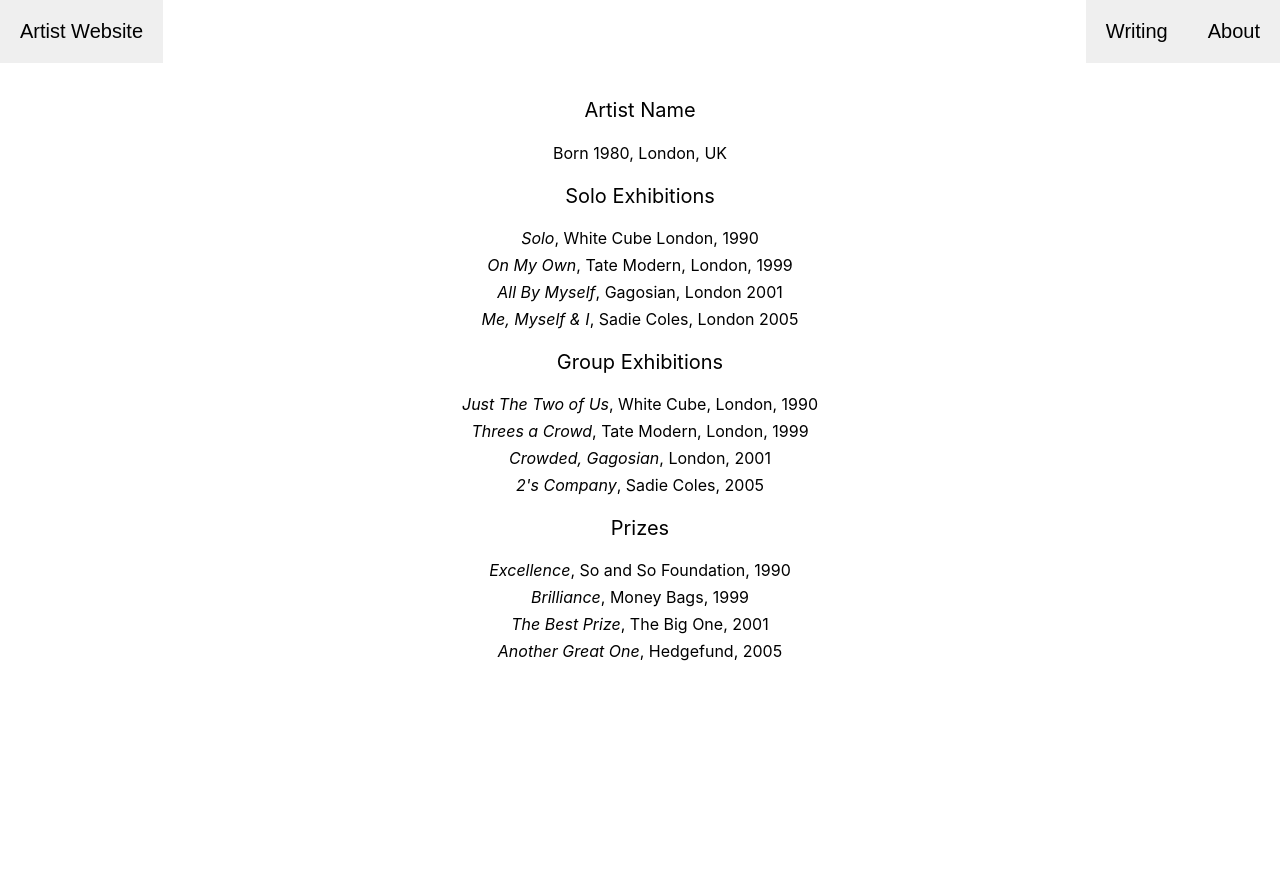
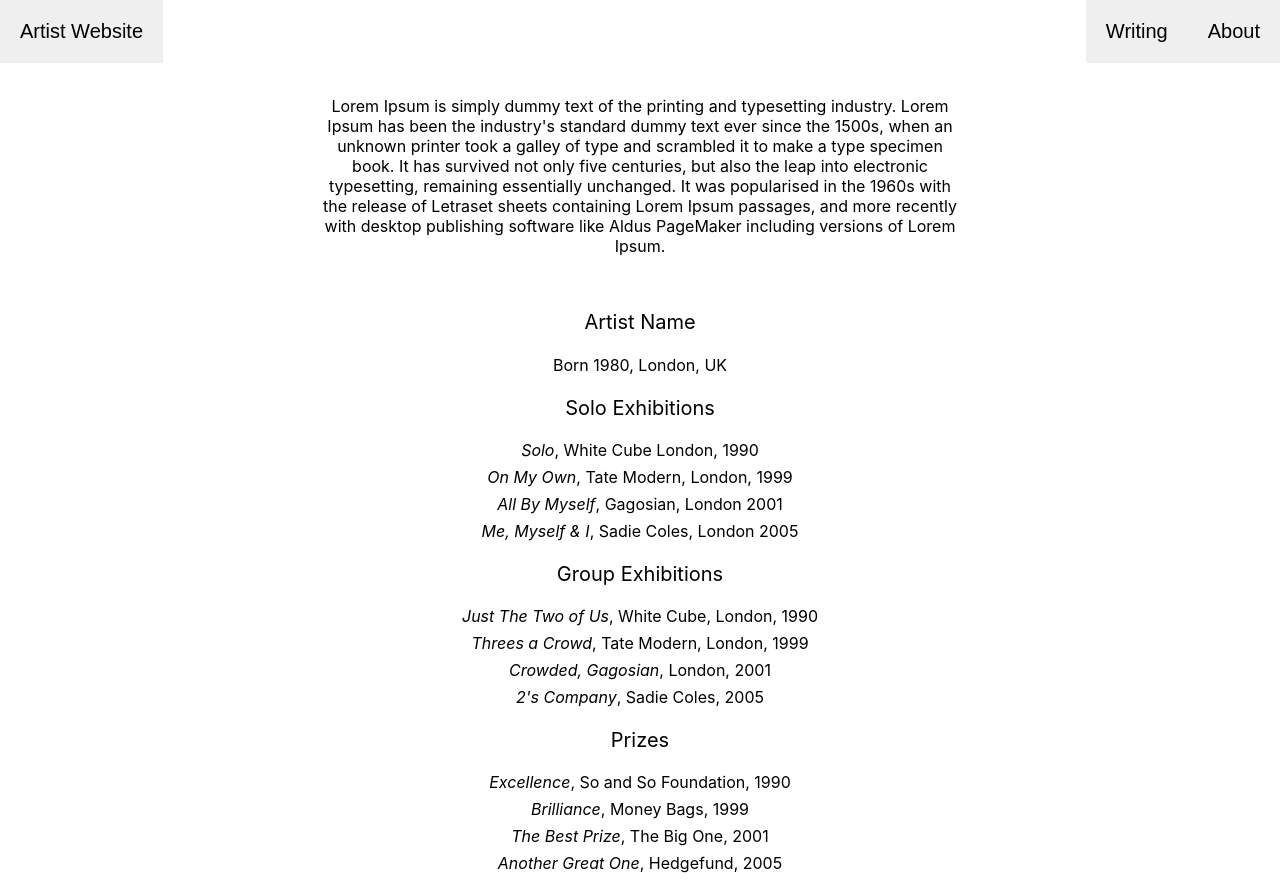
Before and after one commit to josephtownshend/portfolio-template, a React (Create React App) app: page / in a window 1280 px wide. Both pictures are taken after a click on the button "About". Before the commit the page ends 800 px from the top, so only its background shows below. Built offline with nearby package versions, Linux system fonts and the light colour scheme.

Commit message:
feat: artist Bio placeholder added

```diff
--- a/src/App.css
+++ b/src/App.css
@@ -63,3 +63,9 @@
   padding: 0px;
   line-height: 1.7em;
 }
+
+p.BlockText {
+  margin-left: auto;
+  margin-right: auto;
+  width: 40em;
+}
--- a/src/components/About.js
+++ b/src/components/About.js
@@ -6,6 +6,14 @@
   render() {
     return (
       <React.Fragment>
+        <div>
+          <p className="BlockText">
+            Lorem Ipsum is simply dummy text of the printing and typesetting industry. Lorem Ipsum has been the industry's standard dummy text ever since the 1500s, when an unknown printer took a galley of type and scrambled it to make a type specimen book. It has survived not only five centuries, but also the leap into electronic typesetting, remaining essentially unchanged. It was popularised in the 1960s with the release of Letraset sheets containing Lorem Ipsum passages, and more recently with desktop publishing software like Aldus PageMaker including versions of Lorem Ipsum.
+          </p>
+        </div>
+
+      <br />
+
         <div className="CV">
           <ul className="List">
             <h2>Artist Name</h2>
```
